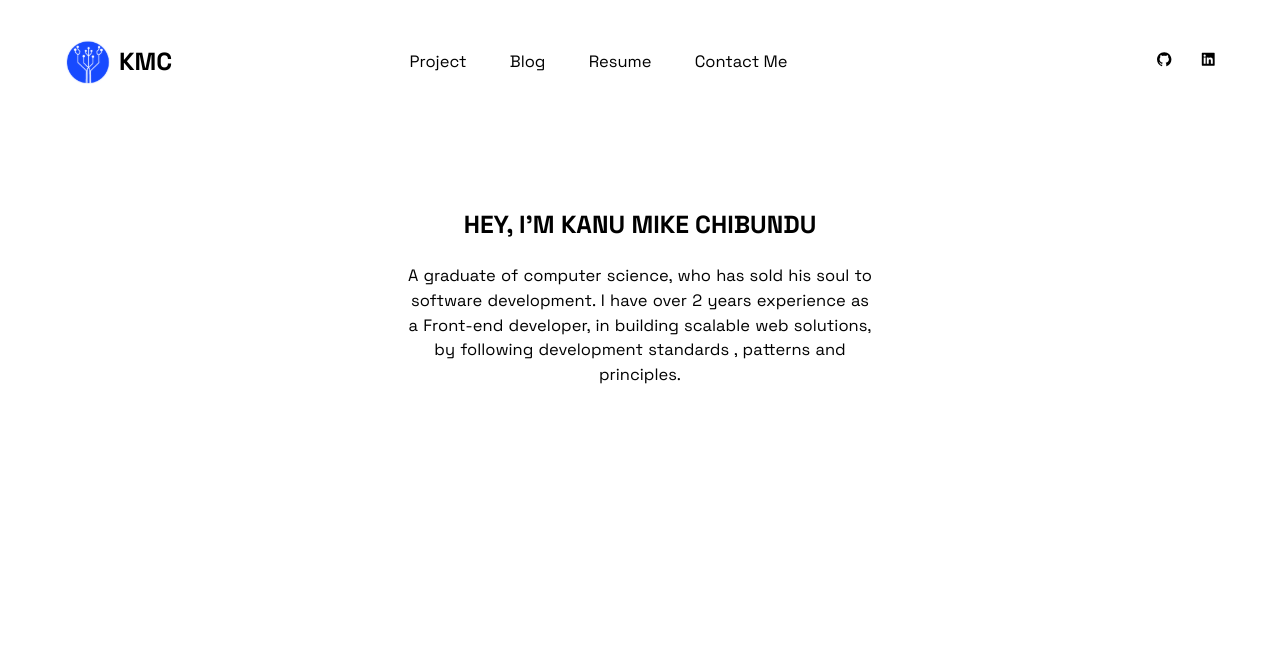
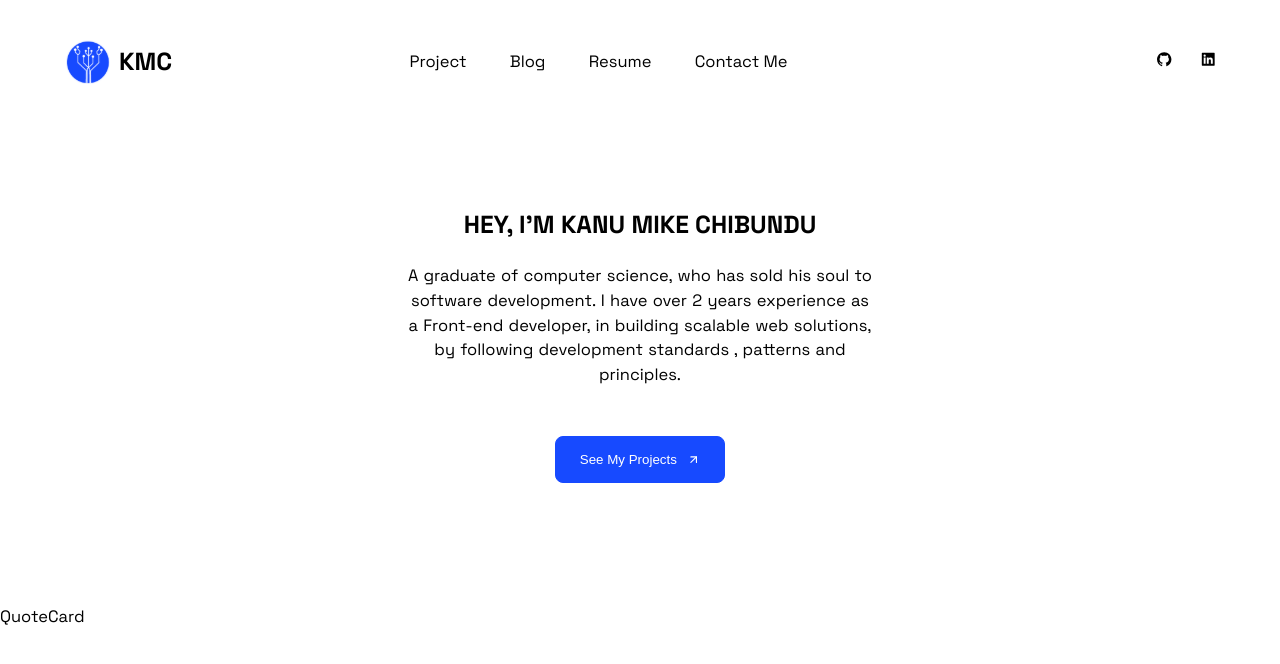
Before and after one commit to codewithmike01/portfolio-v2, a React (Create React App) app: page / in a window 1280 px wide. Shown: the top 664 px of the page. Built offline with nearby package versions, Linux system fonts and the light colour scheme.

Commit message:
feat: Add see project button

```diff
--- a/src/components/BgButton.tsx
+++ b/src/components/BgButton.tsx
@@ -1,7 +1,19 @@
 import React from 'react';
+import { BgButtonContainer } from './styles/BgButton.styles';
 
-const BgButton = () => {
-  return <div>BgButton</div>;
+interface BgButtonINterface {
+  text: string;
+  width?: string;
+  icon?: React.ReactElement;
+}
+
+const BgButton: React.FC<BgButtonINterface> = ({ text, width, icon }) => {
+  return (
+    <BgButtonContainer width={width}>
+      <p>{text}</p>
+      {icon}
+    </BgButtonContainer>
+  );
 };
 
 export default BgButton;
--- a/src/components/Hero.tsx
+++ b/src/components/Hero.tsx
@@ -1,4 +1,6 @@
 import React from 'react';
+import BgButton from './BgButton';
+import { FiArrowUpRight } from 'react-icons/fi';
 import { HeroContainer } from './styles/Hero.styles';
 
 const Hero = () => {
@@ -13,6 +15,12 @@ const Hero = () => {
           , patterns and principles.
         </p>
       </div>
+
+      <BgButton
+        text="See My Projects"
+        width="13.4375rem"
+        icon={<FiArrowUpRight />}
+      />
     </HeroContainer>
   );
 };
--- a/src/components/QuoteCard.tsx
+++ b/src/components/QuoteCard.tsx
@@ -1,7 +1,8 @@
 import React from 'react';
+import { QuoteContainer } from './styles/Quote.styles';
 
 const QuoteCard = () => {
-  return <div>QuoteCard</div>;
+  return <QuoteContainer>QuoteCard</QuoteContainer>;
 };
 
 export default QuoteCard;
--- /dev/null
+++ b/src/components/styles/BgButton.styles.tsx
@@ -0,0 +1,19 @@
+import styled from 'styled-components';
+
+interface BgStyleInterface {
+  width?: string;
+}
+
+export const BgButtonContainer = styled.button<BgStyleInterface>`
+  max-width: ${({ width }) => (width ? `${width}` : '20rem')};
+  margin: 0 auto;
+  background-color: var(--primary-bg);
+  color: #fff;
+  display: flex;
+  align-items: center;
+  justify-content: center;
+  gap: 10px;
+  padding: 15px 24px;
+  border-radius: 8px;
+  border: 1px solid var(--primary-bg);
+`;
--- a/src/components/styles/Hero.styles.tsx
+++ b/src/components/styles/Hero.styles.tsx
@@ -1,10 +1,13 @@
 import styled from 'styled-components';
 
 export const HeroContainer = styled.section`
-  align-self: center;
   width: 90%;
   max-width: 1440px;
   margin: 0 auto;
+  display: flex;
+  flex-direction: column;
+  gap: 48px;
+
   .hero_wrapper {
     text-align: center;
     display: flex;
@@ -17,4 +20,8 @@ export const HeroContainer = styled.section`
       word-spacing: 1px;
     }
   }
+
+  button {
+    align-self: center;
+  }
 `;
--- /dev/null
+++ b/src/components/styles/Quote.styles.tsx
@@ -0,0 +1,3 @@
+import styled from 'styled-components';
+
+export const QuoteContainer = styled.section``;
--- a/src/pages/HomePage.tsx
+++ b/src/pages/HomePage.tsx
@@ -1,6 +1,7 @@
 import React from 'react';
 import Hero from '../components/Hero';
 import NavBar from '../components/NavBar';
+import QuoteCard from '../components/QuoteCard';
 import { HomePageContainer } from './styles/HomePage.styles';
 
 const HomePage = () => {
@@ -8,6 +9,7 @@ const HomePage = () => {
     <HomePageContainer>
       <NavBar />
       <Hero />
+      <QuoteCard />
     </HomePageContainer>
   );
 };
```
